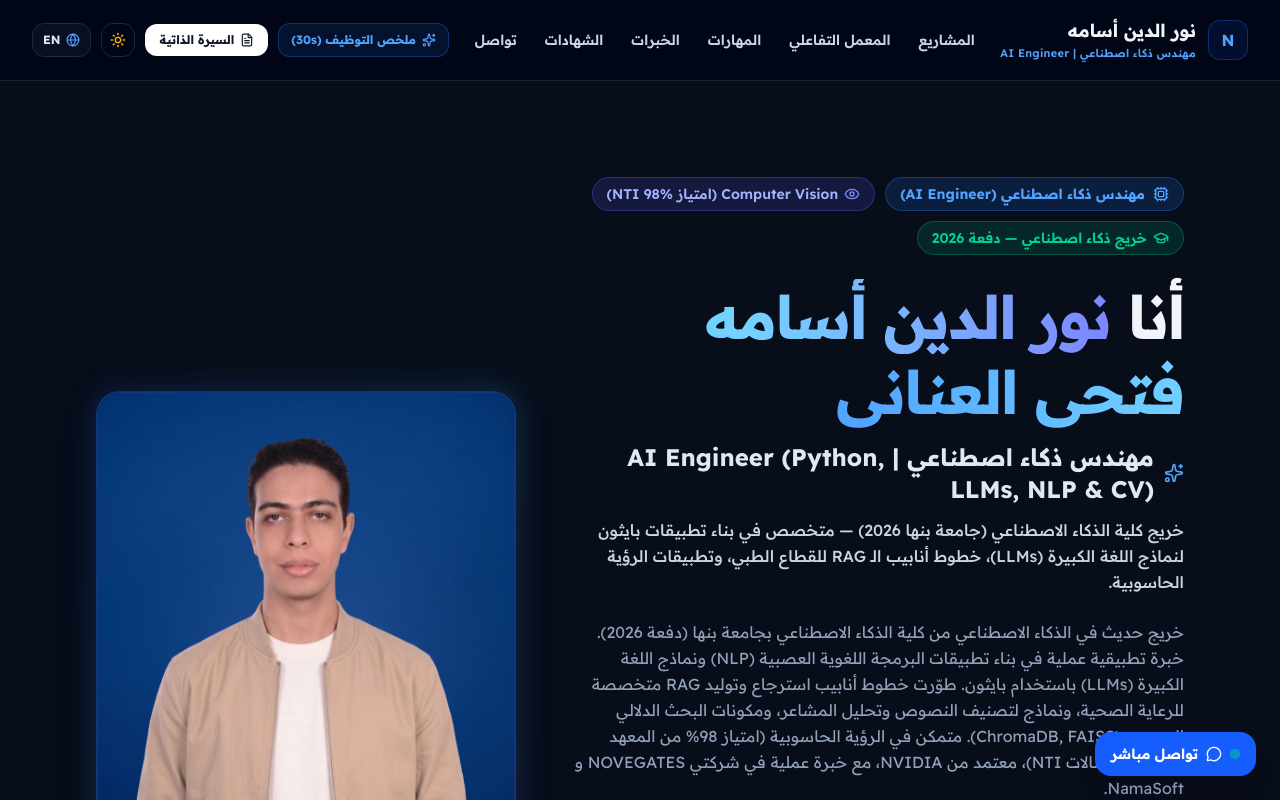
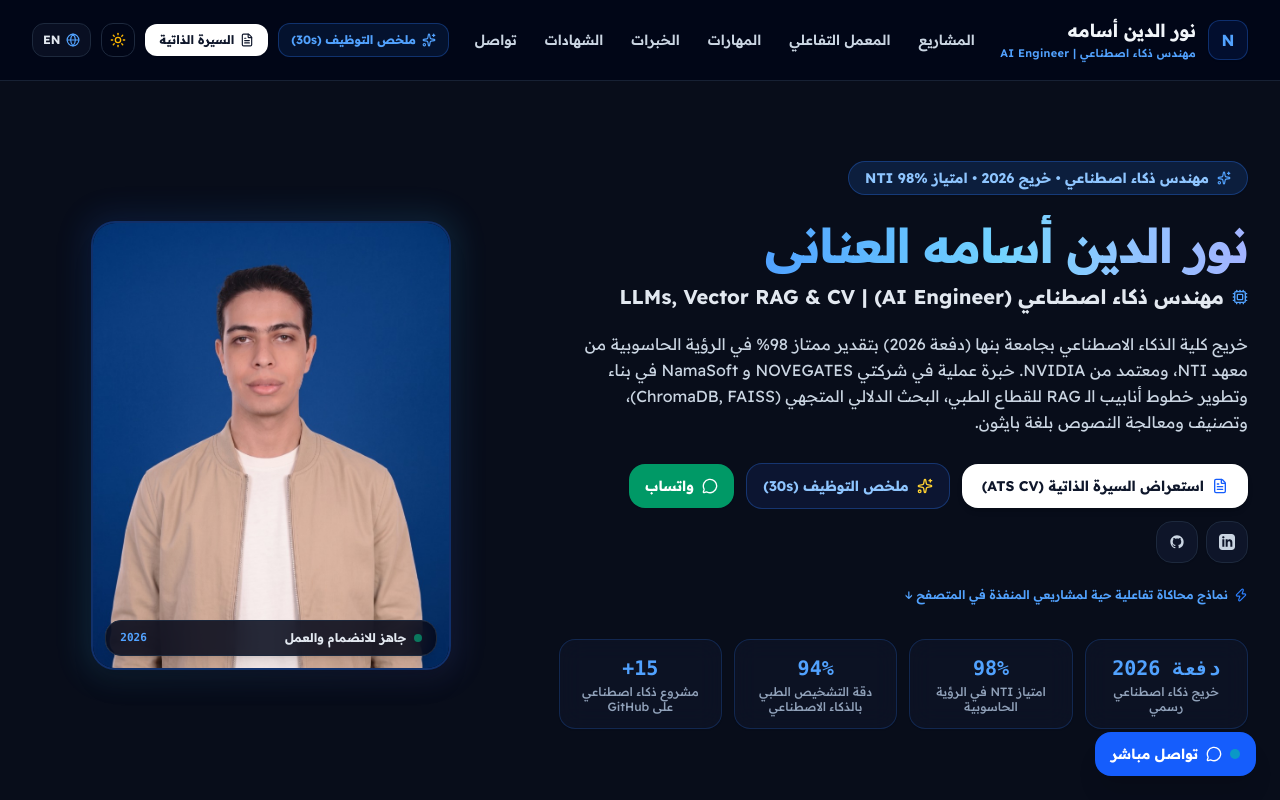
Before and after one commit to NourElanany/portfolio, a React (Vite) app: page / in a window 1280 px wide. Shown: the top 800 px of the page. Built offline with nearby package versions, Linux system fonts and the light colour scheme.

Commit message:
fix(hero): eliminate text wall duplication, refine typography hierarchy, declutter buttons and streamline floating profile card

```diff
--- a/src/components/Hero.tsx
+++ b/src/components/Hero.tsx
@@ -1,7 +1,7 @@
 import React from 'react';
 import { useLanguage } from '../context/LanguageContext';
 import { personalData } from '../data/portfolioData';
-import { MessageCircle, Briefcase, Award, Sparkles, Eye, FileText, Zap, Cpu, GraduationCap } from 'lucide-react';
+import { MessageCircle, Award, Sparkles, FileText, Zap, Cpu, CheckCircle2 } from 'lucide-react';
 import { GithubIcon, LinkedinIcon } from './SocialIcons';
 import { motion } from 'framer-motion';
 
@@ -14,222 +14,200 @@ export const Hero: React.FC<HeroProps> = ({ onOpenRecruiter, onOpenResume }) =>
   const { language } = useLanguage();
 
   return (
-    <section id="hero" className="relative w-full py-12 sm:py-20 lg:py-24">
-      <div className="max-w-6xl mx-auto px-4 sm:px-6 lg:px-8">
-        <div className="grid grid-cols-1 lg:grid-cols-12 gap-10 lg:gap-14 items-center">
+    <section id="hero" className="relative w-full py-10 sm:py-16 lg:py-20">
+      <div className="max-w-7xl mx-auto px-4 sm:px-6 lg:px-8">
+        <div className="grid grid-cols-1 lg:grid-cols-12 gap-8 lg:gap-12 items-center">
 
-        {/* Text Column (Span 7) */}
+          {/* Text Column (Span 7) - Balanced, Breathable, Eye-Friendly */}
           <motion.div
-          initial={{ opacity: 0, y: 20 }}
+            initial={{ opacity: 0, y: 16 }}
             animate={{ opacity: 1, y: 0 }}
-          transition={{ duration: 0.45, ease: [0.16, 1, 0.3, 1] }}
-          className="lg:col-span-7 space-y-6 text-center lg:text-start order-2 lg:order-1"
+            transition={{ duration: 0.35, ease: [0.16, 1, 0.3, 1] }}
+            className="lg:col-span-7 space-y-5 text-center lg:text-start order-2 lg:order-1"
           >
 
-          {/* Status Badges */}
-          <div className="flex flex-wrap items-center justify-center lg:justify-start gap-2.5">
-            <span className="inline-flex items-center gap-2 px-3.5 py-1.5 rounded-full bg-blue-50 dark:bg-blue-500/15 border border-blue-200 dark:border-blue-500/30 text-blue-700 dark:text-blue-400 text-xs sm:text-sm font-bold shadow-xs">
-              <Cpu className="w-4 h-4 text-blue-600 dark:text-blue-400" />
-              <span>{language === 'ar' ? 'مهندس ذكاء اصطناعي (AI Engineer)' : 'Core: AI Engineer'}</span>
-            </span>
-
-            <span className="inline-flex items-center gap-1.5 px-3.5 py-1.5 rounded-full bg-indigo-50 dark:bg-indigo-500/15 border border-indigo-200 dark:border-indigo-500/30 text-indigo-700 dark:text-indigo-300 text-xs sm:text-sm font-semibold shadow-xs">
-              <Eye className="w-4 h-4 text-indigo-600 dark:text-indigo-400" />
-              <span>{language === 'ar' ? 'Computer Vision (امتياز NTI 98%)' : 'Computer Vision (98% NTI)'}</span>
-            </span>
-
-            <span className="inline-flex items-center gap-1.5 px-3.5 py-1.5 rounded-full bg-emerald-50 dark:bg-emerald-500/15 border border-emerald-200 dark:border-emerald-500/30 text-emerald-700 dark:text-emerald-400 text-xs sm:text-sm font-semibold shadow-xs">
-              <GraduationCap className="w-4 h-4 text-emerald-600 dark:text-emerald-400" />
-              <span>{language === 'ar' ? 'خريج ذكاء اصطناعي — دفعة 2026' : 'AI Graduate — Class of 2026'}</span>
+            {/* Single Balanced Status Badge - No Messy Wrapping */}
+            <div className="inline-flex items-center gap-2 px-4 py-1.5 rounded-full bg-blue-50 dark:bg-blue-500/15 border border-blue-200 dark:border-blue-500/30 text-blue-700 dark:text-blue-300 text-xs sm:text-sm font-bold shadow-xs">
+              <Sparkles className="w-3.5 h-3.5 text-blue-600 dark:text-blue-400 shrink-0" />
+              <span>
+                {language === 'ar'
+                  ? 'مهندس ذكاء اصطناعي • خريج 2026 • امتياز NTI 98%'
+                  : 'AI Engineer • Class of 2026 • NTI 98% Distinction'}
               </span>
             </div>
 
-          {/* Large, Bold, Impactful Name */}
-          <div className="space-y-3">
-            <h1 className="text-3xl sm:text-5xl lg:text-6xl font-extrabold tracking-tight text-slate-900 dark:text-slate-100 leading-tight">
+            {/* Clean, Elegant Name Header */}
+            <div className="space-y-2">
+              <h1 className="text-3xl sm:text-4xl lg:text-5xl font-extrabold tracking-tight text-slate-900 dark:text-white leading-tight">
                 {language === 'ar' ? (
-                <>
-                  <span>أنا </span>
-                  <span className="text-transparent bg-clip-text bg-gradient-to-r from-blue-600 via-sky-500 to-indigo-600 dark:from-blue-400 dark:via-sky-300 dark:to-indigo-400">
-                    {personalData.name.ar}
+                  <span className="text-transparent bg-clip-text bg-gradient-to-r from-blue-600 via-sky-500 to-indigo-600 dark:from-blue-400 dark:via-sky-300 dark:to-indigo-300">
+                    نور الدين أسامه العناني
                   </span>
-                </>
                 ) : (
-                <>
-                  <span>I'm </span>
-                  <span className="text-transparent bg-clip-text bg-gradient-to-r from-blue-600 via-sky-500 to-indigo-600 dark:from-blue-400 dark:via-sky-300 dark:to-indigo-400">
-                    {personalData.name.en}
+                  <span className="text-transparent bg-clip-text bg-gradient-to-r from-blue-600 via-sky-500 to-indigo-600 dark:from-blue-400 dark:via-sky-300 dark:to-indigo-300">
+                    Noureldin Osama Elanany
                   </span>
-                </>
                 )}
               </h1>
 
-            <div className="text-lg sm:text-2xl font-bold text-slate-800 dark:text-slate-200 flex items-center justify-center lg:justify-start gap-2.5">
-              <Sparkles className="w-5 h-5 text-blue-500 dark:text-blue-400 shrink-0" />
-              <span>{personalData.role[language]}</span>
+              <div className="text-base sm:text-xl font-bold text-slate-800 dark:text-slate-200 flex items-center justify-center lg:justify-start gap-2">
+                <Cpu className="w-4 h-4 text-blue-500 dark:text-blue-400 shrink-0" />
+                <span>
+                  {language === 'ar'
+                    ? 'مهندس ذكاء اصطناعي (AI Engineer) | LLMs, Vector RAG & CV'
+                    : 'AI Engineer | LLMs, Healthcare Vector RAG & Computer Vision'}
+                </span>
+              </div>
             </div>
 
-            <p className="text-sm sm:text-base text-slate-600 dark:text-slate-300 font-medium leading-relaxed max-w-2xl">
-              {personalData.subRole[language]}
-            </p>
-          </div>
-
-          {/* Bio */}
-          <p className="text-slate-600 dark:text-slate-400 text-sm sm:text-base leading-relaxed max-w-2xl mx-auto lg:mx-0">
-            {personalData.bio[language]}
+            {/* Focused, Crisp Bio - Single Paragraph with Zero Repetition */}
+            <p className="text-slate-600 dark:text-slate-300 text-sm sm:text-base leading-relaxed max-w-2xl mx-auto lg:mx-0">
+              {language === 'ar'
+                ? 'خريج كلية الذكاء الاصطناعي بجامعة بنها (دفعة 2026) بتقدير ممتاز 98% في الرؤية الحاسوبية من معهد NTI، ومعتمد من NVIDIA. خبرة عملية في شركتي NOVEGATES و NamaSoft في بناء وتطوير خطوط أنابيب الـ RAG للقطاع الطبي، البحث الدلالي المتجهي (ChromaDB, FAISS)، وتصنيف ومعالجة النصوص بلغة بايثون.'
+                : 'Recent AI Graduate from Benha University (Class of 2026) with a 98% Distinction in Computer Vision from NTI and NVIDIA certified. Industry experience at NOVEGATES and NamaSoft building healthcare RAG workflows, dense vector retrieval (ChromaDB, FAISS), and high-performance Python AI applications.'}
             </p>
 
-          {/* Action Buttons & Social Links */}
-          <div className="pt-2 flex flex-wrap gap-3.5 justify-center lg:justify-start items-center">
+            {/* Action Buttons & Links - Beautiful Single Clean Flow */}
+            <div className="pt-2 flex flex-wrap gap-2.5 sm:gap-3 justify-center lg:justify-start items-center">
 
-            {/* Recruiter 30s Pitch Button */}
-            {onOpenRecruiter && (
+              {/* Primary CTA: ATS CV Button */}
+              {onOpenResume && (
                 <motion.button
-                whileHover={{ scale: 1.03 }}
-                whileTap={{ scale: 0.97 }}
-                onClick={onOpenRecruiter}
-                className="inline-flex items-center gap-2 px-6 py-3.5 rounded-2xl bg-gradient-to-r from-blue-600 to-indigo-600 hover:from-blue-500 hover:to-indigo-500 text-white font-bold text-sm sm:text-base transition-all shadow-lg hover:shadow-blue-500/25 cursor-pointer"
+                  whileHover={{ scale: 1.02 }}
+                  whileTap={{ scale: 0.98 }}
+                  onClick={onOpenResume}
+                  className="inline-flex items-center gap-2 px-5 py-3 rounded-2xl bg-slate-900 hover:bg-slate-800 dark:bg-white dark:hover:bg-slate-100 text-white dark:text-slate-900 font-bold text-xs sm:text-sm transition-all shadow-md cursor-pointer whitespace-nowrap shrink-0"
                 >
-                <Sparkles className="w-5 h-5 text-amber-300 animate-pulse" />
-                <span>{language === 'ar' ? 'ملخص التوظيف السريع (30s)' : '30s Recruiter Pitch'}</span>
+                  <FileText className="w-4 h-4 text-blue-400 dark:text-blue-600 shrink-0" />
+                  <span>{language === 'ar' ? 'استعراض السيرة الذاتية (ATS CV)' : 'Verified ATS CV'}</span>
                 </motion.button>
               )}
 
-            {/* ATS CV Modal Button */}
-            {onOpenResume && (
+              {/* Secondary CTA: Recruiter 30s Pitch */}
+              {onOpenRecruiter && (
                 <motion.button
-                whileHover={{ scale: 1.03 }}
-                whileTap={{ scale: 0.97 }}
-                onClick={onOpenResume}
-                className="inline-flex items-center gap-2 px-6 py-3.5 rounded-2xl border-2 border-slate-300 dark:border-slate-700 hover:border-blue-500 bg-white dark:bg-slate-900/90 text-slate-800 dark:text-slate-100 font-bold text-sm sm:text-base transition-all shadow-xs cursor-pointer"
+                  whileHover={{ scale: 1.02 }}
+                  whileTap={{ scale: 0.98 }}
+                  onClick={onOpenRecruiter}
+                  className="inline-flex items-center gap-2 px-4 py-3 rounded-2xl bg-blue-50 hover:bg-blue-100 dark:bg-blue-950/40 dark:hover:bg-blue-900/50 border border-blue-200 dark:border-blue-500/30 text-blue-700 dark:text-blue-300 font-bold text-xs sm:text-sm transition-all cursor-pointer whitespace-nowrap shrink-0"
                 >
-                <FileText className="w-5 h-5 text-blue-500 dark:text-blue-400" />
-                <span>{language === 'ar' ? 'استعراض الـ CV المعتمد (ATS)' : 'View Verified CV (ATS)'}</span>
+                  <Sparkles className="w-4 h-4 text-amber-500 dark:text-amber-300 shrink-0" />
+                  <span>{language === 'ar' ? 'ملخص التوظيف (30s)' : '30s Pitch'}</span>
                 </motion.button>
               )}
 
               {/* WhatsApp Direct Chat */}
               <motion.a
-              whileHover={{ scale: 1.03 }}
-              whileTap={{ scale: 0.97 }}
+                whileHover={{ scale: 1.02 }}
+                whileTap={{ scale: 0.98 }}
                 href={personalData.contacts.whatsapp}
                 target="_blank"
                 rel="noopener noreferrer"
-              className="inline-flex items-center gap-2 px-5 py-3.5 rounded-2xl bg-emerald-600 hover:bg-emerald-500 text-white font-bold text-sm sm:text-base transition-colors shadow-md hover:shadow-emerald-500/25"
+                className="inline-flex items-center gap-2 px-4 py-3 rounded-2xl bg-emerald-600 hover:bg-emerald-500 text-white font-bold text-xs sm:text-sm transition-colors shadow-xs whitespace-nowrap shrink-0"
               >
-              <MessageCircle className="w-5 h-5" />
+                <MessageCircle className="w-4 h-4 shrink-0" />
                 <span>{language === 'ar' ? 'واتساب' : 'WhatsApp'}</span>
               </motion.a>
 
-            {/* LinkedIn */}
+              {/* Social Icons Inline */}
+              <div className="flex items-center gap-2 shrink-0">
                 <motion.a
-              whileHover={{ scale: 1.08 }}
+                  whileHover={{ scale: 1.05 }}
                   whileTap={{ scale: 0.95 }}
                   href={personalData.contacts.linkedin}
                   target="_blank"
                   rel="noopener noreferrer"
-              className="p-3.5 rounded-2xl border border-slate-300 dark:border-slate-800 bg-white dark:bg-slate-900/90 text-slate-700 dark:text-slate-300 hover:text-blue-600 dark:hover:text-blue-400 hover:border-blue-500 transition-colors shadow-xs"
+                  className="p-3 rounded-2xl border border-slate-300 dark:border-slate-800 bg-white dark:bg-slate-900/90 text-slate-700 dark:text-slate-300 hover:text-blue-600 dark:hover:text-blue-400 hover:border-blue-500 transition-colors shadow-xs"
                   title="LinkedIn Profile"
                   aria-label="LinkedIn"
                 >
-              <LinkedinIcon className="w-5 h-5" />
+                  <LinkedinIcon className="w-4 h-4" />
                 </motion.a>
 
-            {/* GitHub */}
                 <motion.a
-              whileHover={{ scale: 1.08 }}
+                  whileHover={{ scale: 1.05 }}
                   whileTap={{ scale: 0.95 }}
                   href={personalData.contacts.github}
                   target="_blank"
                   rel="noopener noreferrer"
-              className="p-3.5 rounded-2xl border border-slate-300 dark:border-slate-800 bg-white dark:bg-slate-900/90 text-slate-700 dark:text-slate-300 hover:text-blue-600 dark:hover:text-blue-400 hover:border-blue-500 transition-colors shadow-xs"
+                  className="p-3 rounded-2xl border border-slate-300 dark:border-slate-800 bg-white dark:bg-slate-900/90 text-slate-700 dark:text-slate-300 hover:text-blue-600 dark:hover:text-blue-400 hover:border-blue-500 transition-colors shadow-xs"
                   title="GitHub Profile"
                   aria-label="GitHub"
                 >
-              <GithubIcon className="w-5 h-5" />
+                  <GithubIcon className="w-4 h-4" />
                 </motion.a>
               </div>
+            </div>
 
-          {/* Quick jump to Live CV Sandbox */}
-          <div className="flex items-center justify-center lg:justify-start gap-2 pt-1 text-xs sm:text-sm font-semibold text-blue-600 dark:text-blue-400">
-            <Zap className="w-4 h-4 text-blue-500 animate-bounce" />
+            {/* Fast Interactive Playground Link */}
+            <div className="flex items-center justify-center lg:justify-start gap-1.5 pt-1 text-xs font-semibold text-blue-600 dark:text-blue-400">
+              <Zap className="w-3.5 h-3.5 text-blue-500 shrink-0" />
               <a href="#cv-playground" className="hover:underline flex items-center gap-1">
-              <span>{language === 'ar' ? '⚡ نماذج محاكاة تفاعلية لمشاريعي المنفذة في المتصفح' : '⚡ Interactive Simulations of Implemented Projects'}</span>
+                <span>{language === 'ar' ? 'نماذج محاكاة تفاعلية حية لمشاريعي المنفذة في المتصفح' : 'Interactive Simulations of Implemented Projects'}</span>
                 <span>↓</span>
               </a>
             </div>
 
-          {/* Stats Cards Grid with Larger Comfortable Numbers */}
-          <div className="pt-6 grid grid-cols-2 sm:grid-cols-4 gap-3.5">
+            {/* Balanced, Proportional Stats Strip */}
+            <div className="pt-4 grid grid-cols-2 sm:grid-cols-4 gap-2.5 sm:gap-3">
               {personalData.stats.map((stat, idx) => (
-              <motion.div
+                <div
                   key={idx}
-                initial={{ opacity: 0, y: 10 }}
-                animate={{ opacity: 1, y: 0 }}
-                transition={{ duration: 0.35, delay: 0.1 + idx * 0.05 }}
-                className="relative p-4 rounded-2xl bg-white dark:bg-gradient-to-br dark:from-[#0c1833] dark:via-[#081226] dark:to-[#050c19] backdrop-blur-md border border-slate-200 dark:border-blue-500/25 shadow-sm hover:border-blue-500/50 transition-all text-center group"
+                  className="p-3 sm:p-3.5 rounded-2xl bg-white/90 dark:bg-slate-900/60 backdrop-blur-md border border-slate-200/80 dark:border-blue-500/20 text-center shadow-xs hover:border-blue-500/50 transition-all"
                 >
-                <div className="text-xl sm:text-2xl font-extrabold text-blue-600 dark:text-blue-400 font-mono group-hover:scale-105 transition-transform">
+                  <div className="text-lg sm:text-xl font-extrabold text-blue-600 dark:text-blue-400 font-mono">
                     {stat.value}
                   </div>
-                <div className="text-xs font-semibold text-slate-600 dark:text-slate-400 mt-1">
+                  <div className="text-[11px] sm:text-xs font-medium text-slate-600 dark:text-slate-400 mt-0.5 leading-tight">
                     {stat.label[language]}
                   </div>
-              </motion.div>
+                </div>
               ))}
             </div>
 
           </motion.div>
 
-        {/* Real Profile Photo Column - Large & High Quality */}
+          {/* Profile Photo Column - Sleek Floating Portrait (No Clunky Duplicate Text) */}
           <motion.div
-          initial={{ opacity: 0, scale: 0.96 }}
+            initial={{ opacity: 0, scale: 0.98 }}
             animate={{ opacity: 1, scale: 1 }}
-          transition={{ duration: 0.45, ease: [0.16, 1, 0.3, 1] }}
+            transition={{ duration: 0.35, ease: [0.16, 1, 0.3, 1] }}
             className="lg:col-span-5 flex justify-center order-1 lg:order-2"
           >
-          <motion.div
-            animate={{ y: [0, -6, 0] }}
-            transition={{ repeat: Infinity, duration: 4.5, ease: 'easeInOut' }}
-            className="relative w-80 sm:w-96 lg:w-[420px] transform-gpu"
-            style={{ willChange: 'transform' }}
-          >
-            {/* Glowing Backdrop Border */}
+            <div className="relative w-72 sm:w-80 lg:w-[360px] transform-gpu">
+
+              {/* Soft Ambient Glow Behind Photo */}
               <div
-              className="absolute -inset-1 rounded-3xl opacity-30 dark:opacity-50 pointer-events-none transform-gpu"
+                className="absolute -inset-1.5 rounded-3xl opacity-30 dark:opacity-40 pointer-events-none transform-gpu"
                 style={{
-                background: 'linear-gradient(135deg, rgba(37,99,235,0.4), rgba(56,189,248,0.4), rgba(99,102,241,0.4))',
-                filter: 'blur(14px)',
+                  background: 'linear-gradient(135deg, rgba(37,99,235,0.35), rgba(56,189,248,0.35), rgba(99,102,241,0.35))',
+                  filter: 'blur(16px)',
                 }}
               />
 
-            {/* Main Image Container */}
-            <div className="relative rounded-3xl overflow-hidden border-2 border-blue-500/30 dark:border-blue-500/40 bg-white dark:bg-slate-950 shadow-2xl">
+              {/* Main Photo Card - Pure, Clean, Elegant */}
+              <div className="relative rounded-3xl overflow-hidden border-2 border-blue-500/25 dark:border-blue-500/35 bg-white dark:bg-slate-950 shadow-xl">
                 <img
                   src="/images/profile.jpg"
                   alt={personalData.name[language]}
-                className="w-full h-auto object-cover object-center max-h-[480px]"
+                  className="w-full h-auto aspect-[4/5] object-cover object-top"
                 />
 
-              {/* Bottom Card Identity Footer */}
-              <div className="p-4 sm:p-5 bg-white/95 dark:bg-slate-950/95 backdrop-blur-md border-t border-slate-200 dark:border-slate-800 flex items-center justify-between">
-                <div>
-                  <div className="font-extrabold text-base sm:text-lg text-slate-900 dark:text-slate-100">
-                    {language === 'ar' ? personalData.name.shortAr : personalData.name.shortEn}
+                {/* Floating Status Pill over the Photo */}
+                <div className="absolute bottom-3 inset-x-3 flex items-center justify-between px-3.5 py-2 rounded-2xl bg-slate-950/85 backdrop-blur-md border border-slate-800 text-white shadow-lg">
+                  <div className="flex items-center gap-2">
+                    <span className="w-2 h-2 rounded-full bg-emerald-400 animate-pulse" />
+                    <span className="text-xs font-bold text-slate-200">
+                      {language === 'ar' ? 'جاهز للانضمام والعمل' : 'Available for AI Roles'}
+                    </span>
                   </div>
-                  <div className="text-xs sm:text-sm text-blue-600 dark:text-blue-400 font-bold">
-                    {language === 'ar' ? 'مهندس ذكاء اصطناعي | AI Engineer' : 'AI Engineer | NLP, LLMs & CV'}
+                  <span className="text-[11px] font-mono font-bold text-blue-400">
+                    2026
+                  </span>
                 </div>
               </div>
 
-                <div className="inline-flex items-center gap-1.5 px-3 py-1.5 rounded-full bg-blue-50 dark:bg-blue-500/15 text-blue-700 dark:text-blue-300 border border-blue-200 dark:border-blue-500/30 text-xs font-bold">
-                  <Award className="w-4 h-4 text-blue-600 dark:text-blue-400" />
-                  <span>2026</span>
             </div>
-              </div>
-            </div>
-
-          </motion.div>
           </motion.div>
 
         </div>
```
Lines whose indentation alone changed are shown as unchanged.
